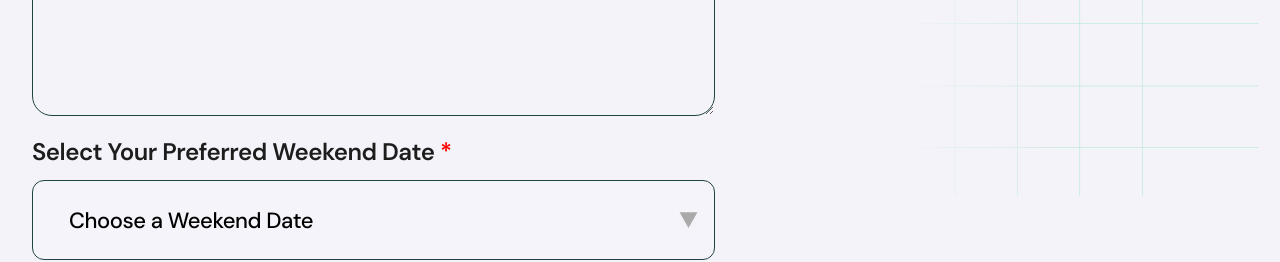
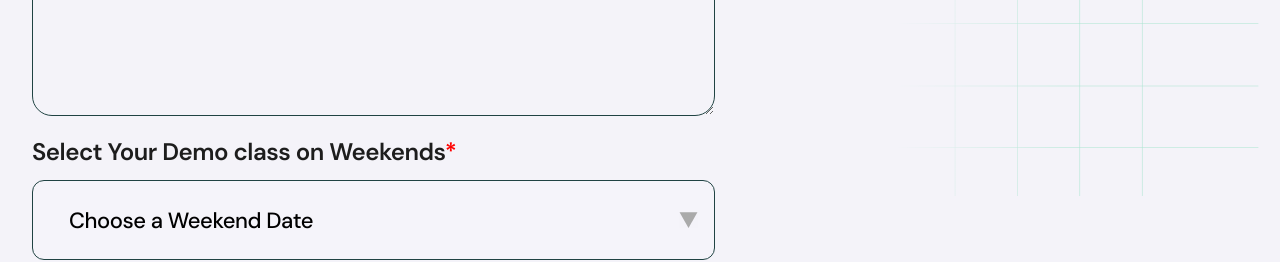
Before and after one commit to riyazz03/online-taleem-ul-quran, a Next.js app: page /contact-us in a window 1280 px wide. Shown: the part 1240-1502 px from the top of the page. Built offline with nearby package versions, Linux system fonts and the light colour scheme.

Commit message:
Small Small Changes Done

```diff
--- a/app/contact-us/page.tsx
+++ b/app/contact-us/page.tsx
@@ -311,7 +311,7 @@ const ContactUs = () => {
                 </div>
                 <div className="form-input-block">
                   <label htmlFor="date" className="form-label-title">
-                    Select Your Preferred Weekend Date{" "}
+                    Select Your Demo class on Weekends
                     <span className="required">*</span>
                   </label>
                   <select
--- a/app/sections/OurCourses/OurJourney.tsx
+++ b/app/sections/OurCourses/OurJourney.tsx
@@ -64,7 +64,7 @@ const OurJourney = () => {
                     style={{ transformOrigin: "center center" }}
                     className="content"
                   >
-                    <div className="number">5+</div>
+                    <div className="number">8+</div>
                     <div className="label">Countries</div>
                   </motion.div>
                 </div>
```
